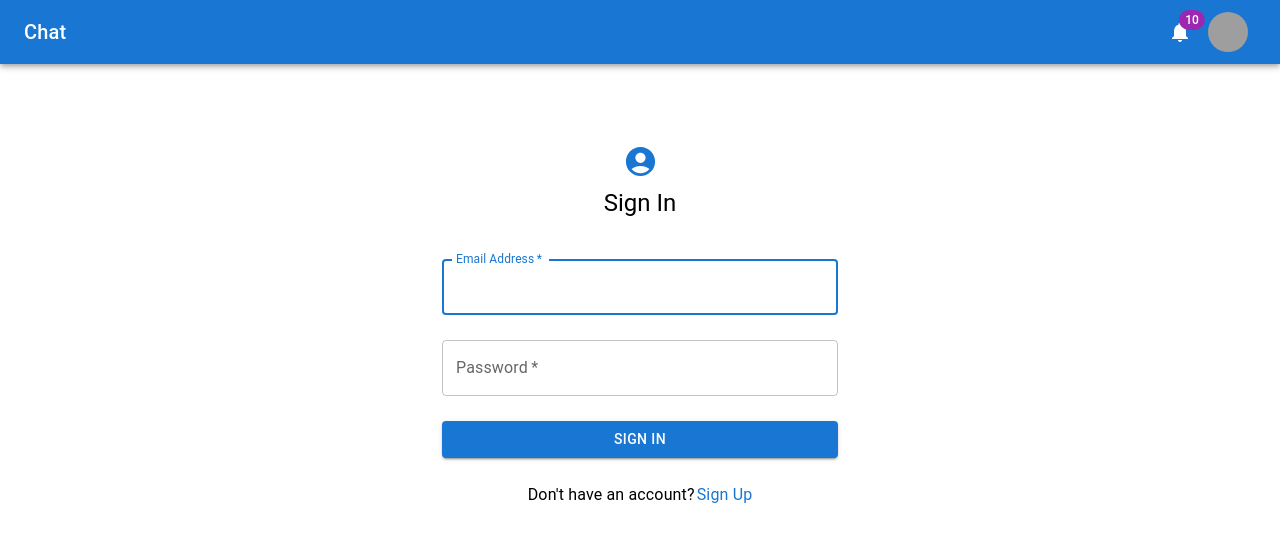
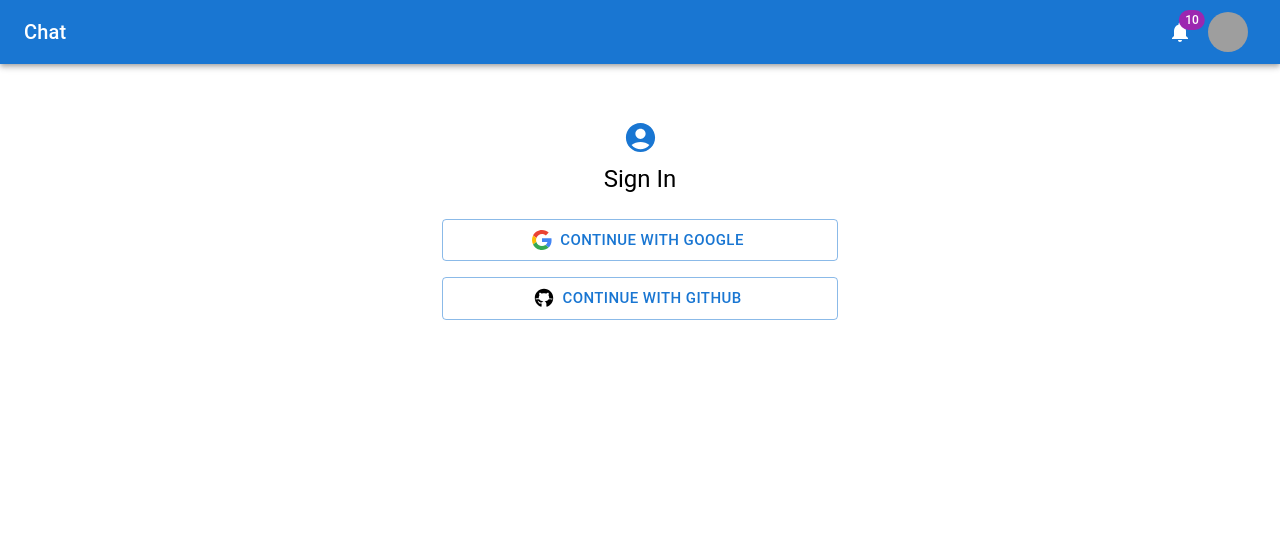
Before and after one commit to EdWIN1021/chat-app, a React (Vite) app: page / in a window 1280 px wide. Shown: the top 542 px of the page. Built offline with nearby package versions, Linux system fonts and the light colour scheme; grey boxes are pictures that could not be loaded.

Commit message:
feat: remove signup

```diff
--- a/src/components/Header.tsx
+++ b/src/components/Header.tsx
@@ -9,7 +9,6 @@ import Container from "@mui/material/Container";
 import Avatar from "@mui/material/Avatar";
 import Tooltip from "@mui/material/Tooltip";
 import MenuItem from "@mui/material/MenuItem";
-import { Link } from "react-router-dom";
 import FriendRequestDialog from "./FriendRequestDialog";
 import ProfileDialog from "./ProfileDialog";
 
@@ -65,18 +64,6 @@ function Header() {
                 open={Boolean(anchorElUser)}
                 onClose={handleCloseUserMenu}
               >
-                <MenuItem onClick={handleCloseUserMenu}>
-                  <Typography textAlign="center">
-                    <Link to="/">Login</Link>
-                  </Typography>
-                </MenuItem>
-
-                <MenuItem onClick={handleCloseUserMenu}>
-                  <Typography textAlign="center">
-                    <Link to="/signup">Signup</Link>
-                  </Typography>
-                </MenuItem>
-
                 <MenuItem onClick={handleCheckID}>
                   <Typography textAlign="center">Check ID</Typography>
                 </MenuItem>
--- a/src/main.tsx
+++ b/src/main.tsx
@@ -10,14 +10,12 @@ import {
 import "./index.css";
 import Root from "./pages/Root";
 import SignIn from "./pages/SignIn";
-import SignUp from "./pages/SignUp";
 import Chat from "./pages/Chat";
 
 const router = createBrowserRouter(
   createRoutesFromElements(
     <Route path="/" element={<Root />}>
       <Route index element={<SignIn />} />
-      <Route path="signup" element={<SignUp />} />
       <Route path="chat" element={<Chat />} />
     </Route>
   )
--- a/src/pages/SignIn.tsx
+++ b/src/pages/SignIn.tsx
@@ -1,28 +1,12 @@
-import { useState } from "react";
-import { Button, Container, Stack, TextField, Typography } from "@mui/material";
+import { Button, Container, Stack, Typography } from "@mui/material";
 import AccountCircleIcon from "@mui/icons-material/AccountCircle";
-import { Link } from "react-router-dom";
 
 const SignIn = () => {
-  const [input, setInput] = useState({
-    email: "",
-    password: "",
-  });
-
-  const handleOnChange = (e: React.ChangeEvent<HTMLInputElement>) => {
-    setInput({ ...input, [e.target.name]: e.target.value });
-  };
-
-  const handleOnSubmit = (e: React.SyntheticEvent) => {
-    e.preventDefault();
-    setInput({ ...input, email: "", password: "" });
-  };
-
   return (
     <Container component="main" maxWidth="xs" sx={{ paddingTop: 5 }}>
       <Stack
         direction={"column"}
-        paddingY={5}
+        paddingY={2}
         alignItems={"center"}
         spacing={1}
       >
@@ -32,45 +16,24 @@ const SignIn = () => {
         </Typography>
       </Stack>
 
-      <form
-        onSubmit={handleOnSubmit}
-        style={{ display: "flex", flexDirection: "column", gap: "25px" }}
+      <Button
+        variant="outlined"
+        startIcon={<img src="/google.svg" style={{ width: 20, height: 20 }} />}
+        fullWidth
+        size="large"
+        sx={{ marginY: 1 }}
       >
-        <TextField
-          variant="outlined"
-          label="Email Address"
-          name="email"
-          value={input.email}
-          onChange={handleOnChange}
-          required
-          fullWidth
-          autoFocus
-        />
-
-        <TextField
-          variant="outlined"
-          name="password"
-          label="Password"
-          type="password"
-          value={input.password}
-          onChange={handleOnChange}
-          required
-          fullWidth
-        />
-
-        <Button type="submit" fullWidth variant="contained" color="primary">
-          Sign In
-        </Button>
-
-        <Typography component={"p"} textAlign="center">
-          Don't have an account?
-          <Link to="/signup" style={{ marginLeft: "2px" }}>
-            <Typography component={"span"} color={"primary"}>
-              Sign Up
-            </Typography>
-          </Link>
-        </Typography>
-      </form>
+        Continue with google
+      </Button>
+      <Button
+        variant="outlined"
+        startIcon={<img src="/github.svg" style={{ width: 20, height: 20 }} />}
+        fullWidth
+        size="large"
+        sx={{ marginY: 1 }}
+      >
+        Continue with github
+      </Button>
     </Container>
   );
 };
--- a/src/pages/SignUp.tsx
+++ /dev/null
@@ -1,90 +0,0 @@
-import { useState } from "react";
-import { Button, Container, Stack, TextField, Typography } from "@mui/material";
-import AccountCircleIcon from "@mui/icons-material/AccountCircle";
-import { Link } from "react-router-dom";
-
-const SignUp = () => {
-  const [input, setInput] = useState({
-    email: "",
-    password: "",
-    displayName: "",
-  });
-
-  const handleOnChange = (e: React.ChangeEvent<HTMLInputElement>) => {
-    setInput({ ...input, [e.target.name]: e.target.value });
-  };
-
-  const handleOnSubmit = (e: React.SyntheticEvent) => {
-    e.preventDefault();
-    setInput({ ...input, email: "", password: "" });
-  };
-
-  return (
-    <Container component="main" maxWidth="xs" sx={{ paddingTop: 5 }}>
-      <Stack
-        direction={"column"}
-        paddingY={5}
-        alignItems={"center"}
-        spacing={1}
-      >
-        <AccountCircleIcon fontSize="large" color="primary" />
-        <Typography component="h1" variant="h5" textAlign={"center"}>
-          Sign Up
-        </Typography>
-      </Stack>
-
-      <form
-        onSubmit={handleOnSubmit}
-        style={{ display: "flex", flexDirection: "column", gap: "25px" }}
-      >
-        <TextField
-          variant="outlined"
-          label="DisplayName"
-          name="displayName"
-          autoFocus
-          value={input.displayName}
-          onChange={handleOnChange}
-          required
-          fullWidth
-        />
-
-        <TextField
-          variant="outlined"
-          label="Email Address"
-          name="email"
-          value={input.email}
-          onChange={handleOnChange}
-          required
-          fullWidth
-        />
-
-        <TextField
-          variant="outlined"
-          name="password"
-          label="Password"
-          type="password"
-          value={input.password}
-          onChange={handleOnChange}
-          required
-          fullWidth
-        />
-
-        <Button type="submit" fullWidth variant="contained" color="primary">
-          Sign In
-        </Button>
-
-        <Typography component={"p"} textAlign="center">
-          Already have a account?
-          <Link to="/" style={{ marginLeft: "2px" }}>
-            <Typography component={"span"} color={"primary"}>
-              Sign In
-            </Typography>
-          </Link>
-        </Typography>
-      </form>
-    </Container>
-  );
-};
-// };
-
-export default SignUp;
```
Also changed, not shown: public/github.svg (added), public/google.svg (added).
